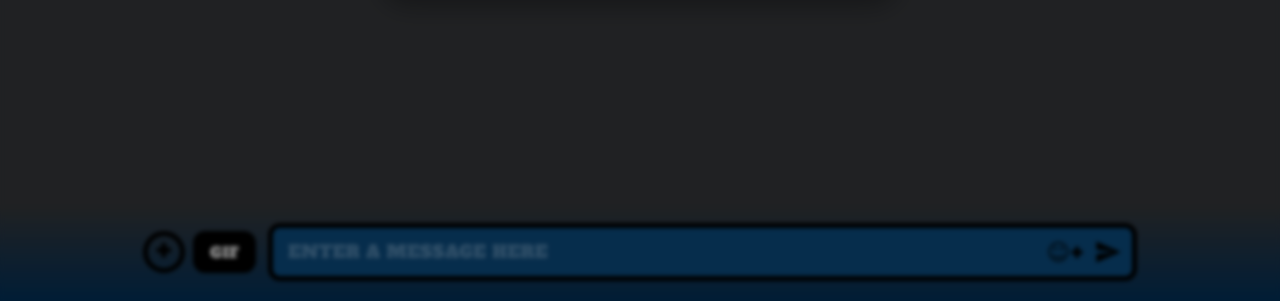
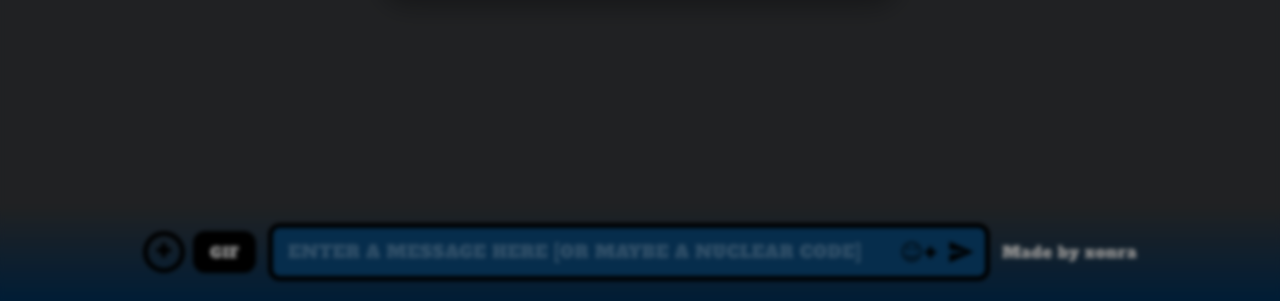
Before and after one commit to mohamedsamirms/chat-ex, a plain HTML site: page public/index.html in a window 1280 px wide. Shown: the part 499-800 px from the top of the page. Drawn offline with nearby package versions, Linux system fonts and the light colour scheme; no server answers.

Commit message:
Update index.html

```diff
--- a/public/index.html
+++ b/public/index.html
@@ -8,6 +8,7 @@
     <link rel="stylesheet" href="style.css">
 </head>
 <body>
+
     <div class="app-container">
         <header>
             <div class="header-left">
@@ -47,14 +48,16 @@
                 </div>
             </div>
             <form id="chat-form">
-                <input id="chat-input" type="text" placeholder="ENTER A MESSAGE HERE" autocomplete="off" />
+                <input id="chat-input" type="text" placeholder="ENTER A MESSAGE HERE [or maybe a nuclear code]" autocomplete="off" />
                 <button type="button" class="emoji-tray-btn">☺+</button>
                 <button type="submit" class="send-btn">
                     <svg viewBox="0 0 24 24" width="28" height="28" fill="currentColor">
                         <path d="M2.01 21L23 12 2.01 3 2 10l15 2-15 2z"/>
                     </svg>
                 </button>
+
             </form>
+                <p>Made by xonra</p>
         </footer>
     </div>
 
@@ -78,6 +81,7 @@
         </div>
     </div>
 
+
     <script src="https://cdn.socket.io/4.7.2/socket.io.min.js"></script>
     <script src="script.js"></script>
 </body>
```
